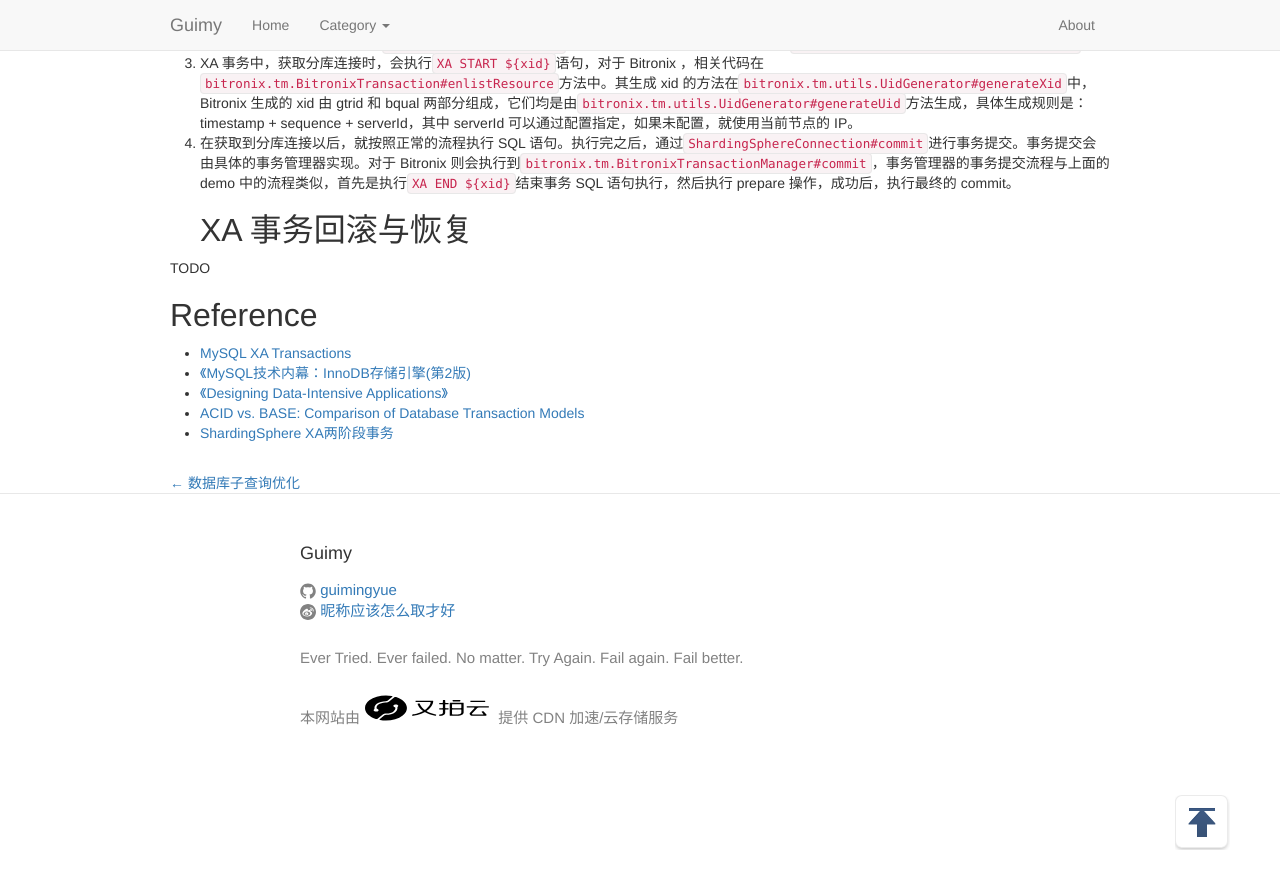
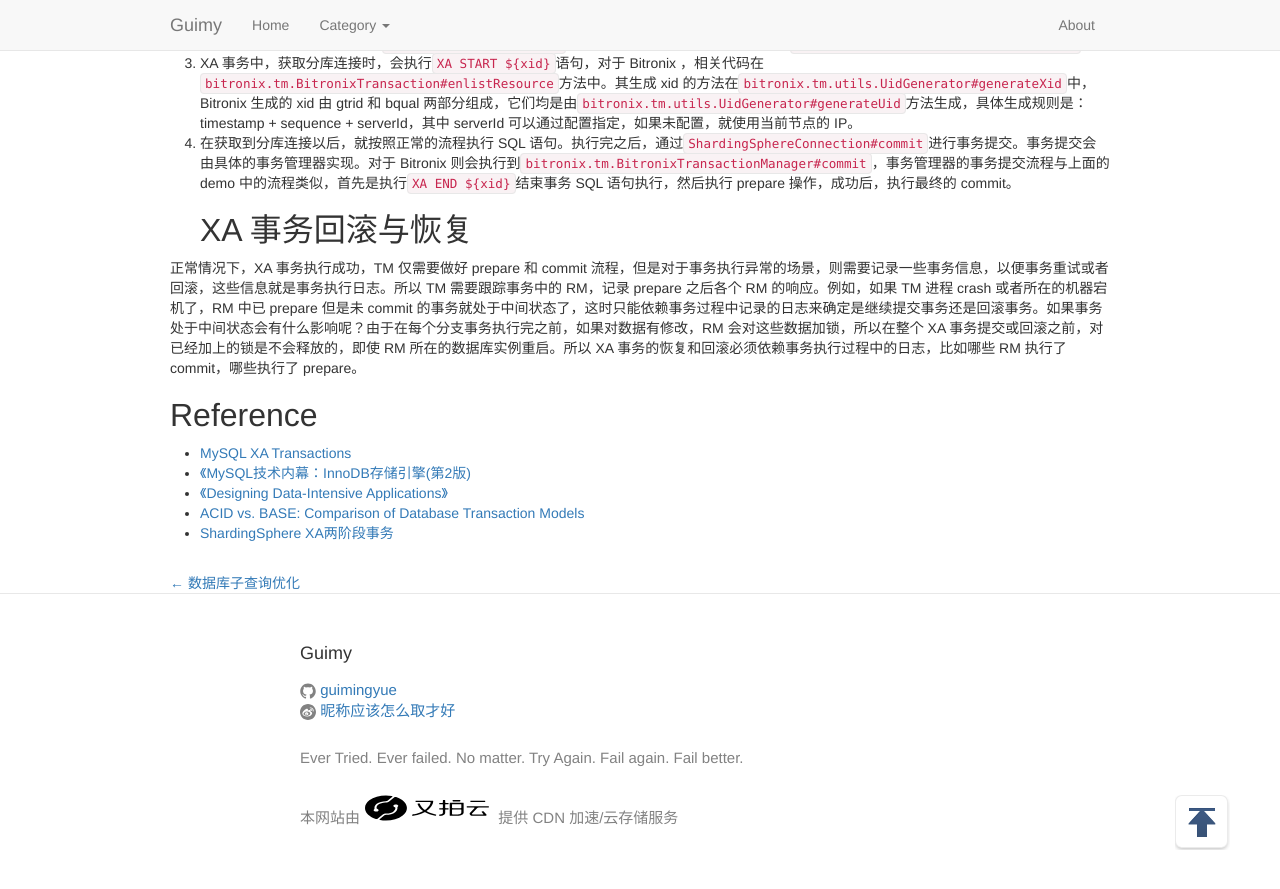
Before and after one commit to guimingyue/guimingyue.github.io, a Jekyll site: the page built from _posts/2021-06-12-xa-in-sharding-database.md, in a window 1280 px wide and 900 px high, scrolled down 5750 px. Shown: the top 889 px of the window. Built offline with Jekyll 4.4.1, drawn with Linux system fonts in a browser that asks for light colours.

Commit message:
Update 2021-06-12-xa-in-sharding-database.md

```diff
--- a/_posts/2021-06-12-xa-in-sharding-database.md
+++ b/_posts/2021-06-12-xa-in-sharding-database.md
@@ -175,8 +175,7 @@ class MyXid implements Xid {
 3. 在获取到分库连接以后，就按照正常的流程执行 SQL 语句。执行完之后，通过`ShardingSphereConnection#commit`进行事务提交。事务提交会由具体的事务管理器实现。对于 Bitronix 则会执行到`bitronix.tm.BitronixTransactionManager#commit`，事务管理器的事务提交流程与上面的 demo 中的流程类似，首先是执行`XA END ${xid}`结束事务 SQL 语句执行，然后执行 prepare 操作，成功后，执行最终的 commit。
 ## XA 事务回滚与恢复
 
-TODO
-
+正常情况下，XA 事务执行成功，TM 仅需要做好 prepare 和 commit 流程，但是对于事务执行异常的场景，则需要记录一些事务信息，以便事务重试或者回滚，这些信息就是事务执行日志。所以 TM 需要跟踪事务中的 RM，记录 prepare 之后各个 RM 的响应。例如，如果 TM 进程 crash 或者所在的机器宕机了，RM 中已 prepare 但是未 commit 的事务就处于中间状态了，这时只能依赖事务过程中记录的日志来确定是继续提交事务还是回滚事务。如果事务处于中间状态会有什么影响呢？由于在每个分支事务执行完之前，如果对数据有修改，RM 会对这些数据加锁，所以在整个 XA 事务提交或回滚之前，对已经加上的锁是不会释放的，即使 RM 所在的数据库实例重启。所以 XA 事务的恢复和回滚必须依赖事务执行过程中的日志，比如哪些 RM 执行了 commit，哪些执行了 prepare。
 
 ## Reference
 
```
